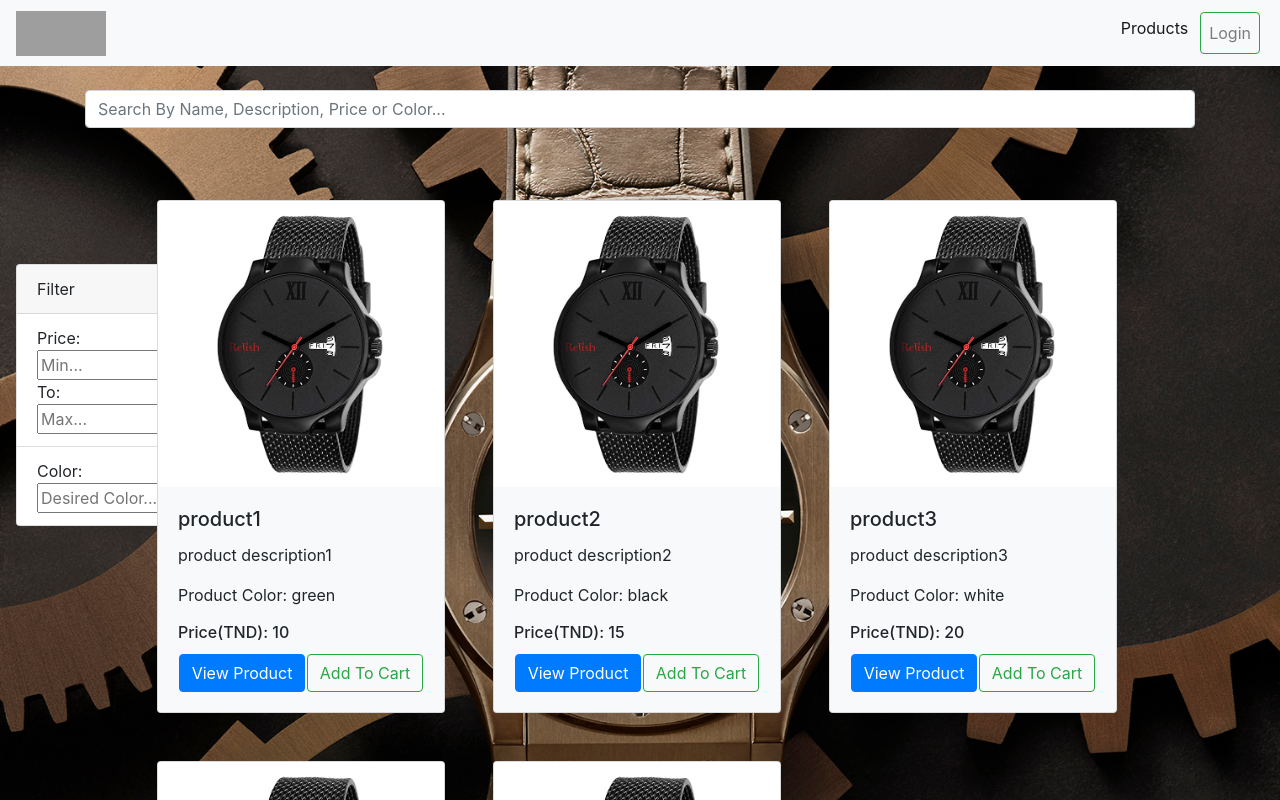
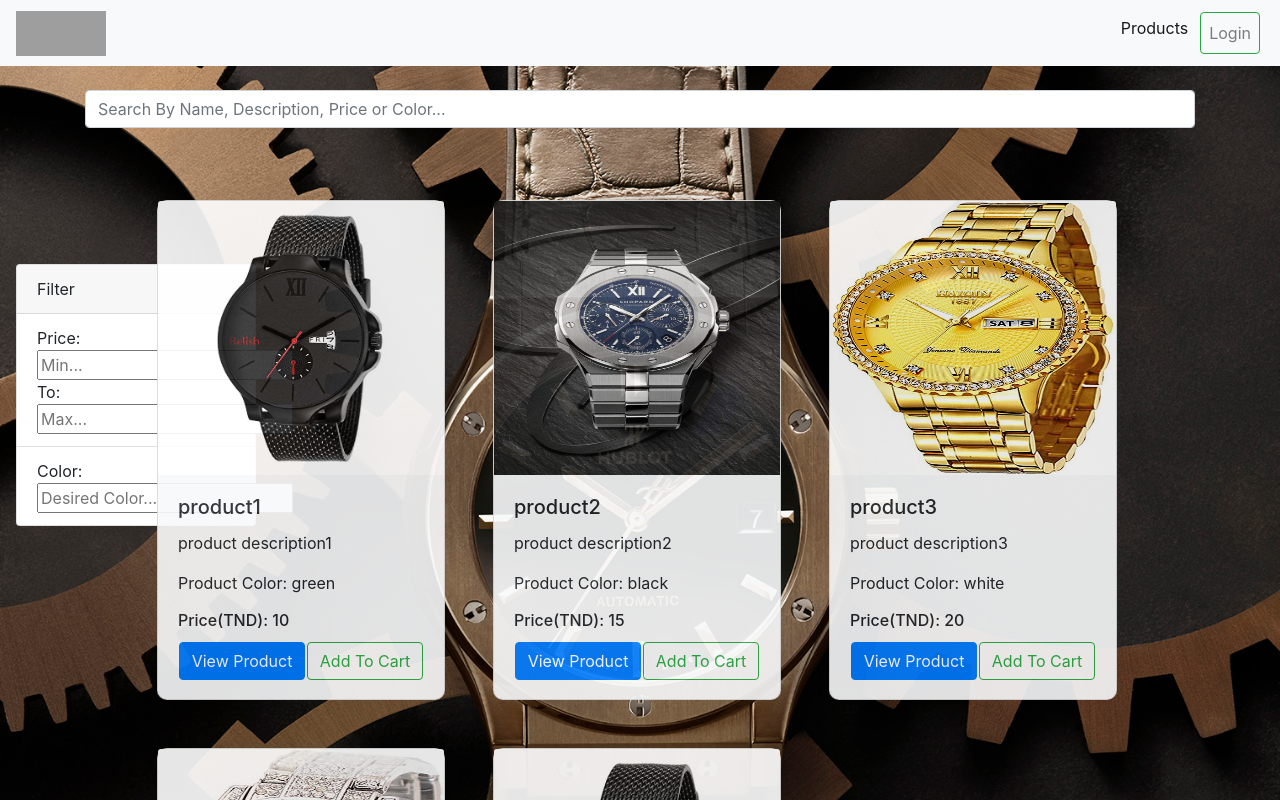
Before and after one commit to khaled-951/EcommerceAngular, an Angular app: page /products in a window 1280 px wide. Shown: the top 800 px of the page. Built offline with nearby package versions, Linux system fonts and the light colour scheme; data requests are answered from the project's data file; grey boxes are pictures that could not be loaded.

Commit message:
finished

```diff
--- a/db.json
+++ b/db.json
@@ -37,7 +37,7 @@
       "name": "product2",
       "description": "product description2",
       "Quantity": 140,
-      "image": "../../assets/product1.jpg",
+      "image": "../../assets/product3.jpg",
       "price": 15,
       "color": "black"
     },
@@ -46,7 +46,7 @@
       "name": "product3",
       "description": "product description3",
       "Quantity": 160,
-      "image": "../../assets/product1.jpg",
+      "image": "../../assets/product4.jpg",
       "price": 20,
       "color": "white"
     },
@@ -55,7 +55,7 @@
       "name": "product4",
       "description": "product description3",
       "Quantity": 160,
-      "image": "../../assets/product1.jpg",
+      "image": "../../assets/product5.jpg",
       "price": 20,
       "color": "blue"
     },
--- a/src/app/product/product.component.html
+++ b/src/app/product/product.component.html
@@ -3,8 +3,8 @@
                     (setPriceMaxFilter)="getPriceMaxFilter($event)"></app-product-search>
 <div class="container">
   <div class="d-flex align-content-stretch flex-wrap m-lg-5">
-    <div *ngFor="let i of products" class="card bg-light mt-3 m-lg-4" style="width: 18rem;">
-      <img class="card-img-top" src="{{i.image}}" alt="Card image cap">
+    <div *ngFor="let i of products" class="card bg-light mt-3 m-lg-4" style="width: 18rem;height: 500px;opacity:90%;border-radius:10px;">
+      <img class="card-img-top" src="{{i.image}}" alt="Card image cap" style="height: 55%;width: 100%;">
       <div class="card-body">
         <h5 class="card-title">{{i.name}}</h5>
         <p class="card-text">{{i.description}}</p>
--- a/src/app/product/product.component.ts
+++ b/src/app/product/product.component.ts
@@ -39,7 +39,7 @@ export class ProductComponent implements OnInit {
       this.products = x ;
       this.itemsFound = undefined ;
       if (data){
-        this.products = this.products.filter( (y) =>  (y.name.indexOf(data) !== -1) || (y.description.indexOf(data) !== -1) || (y.price >= parseInt(data, 10)) );
+        this.products = this.products.filter( (y) =>  (y.name.indexOf(data) !== -1) || (y.description.indexOf(data) !== -1) || (y.color.indexOf(data) !== -1) || (y.price === parseInt(data, 10)) );
         this.itemsFound = this.products.length ;
       }
     } );
```
